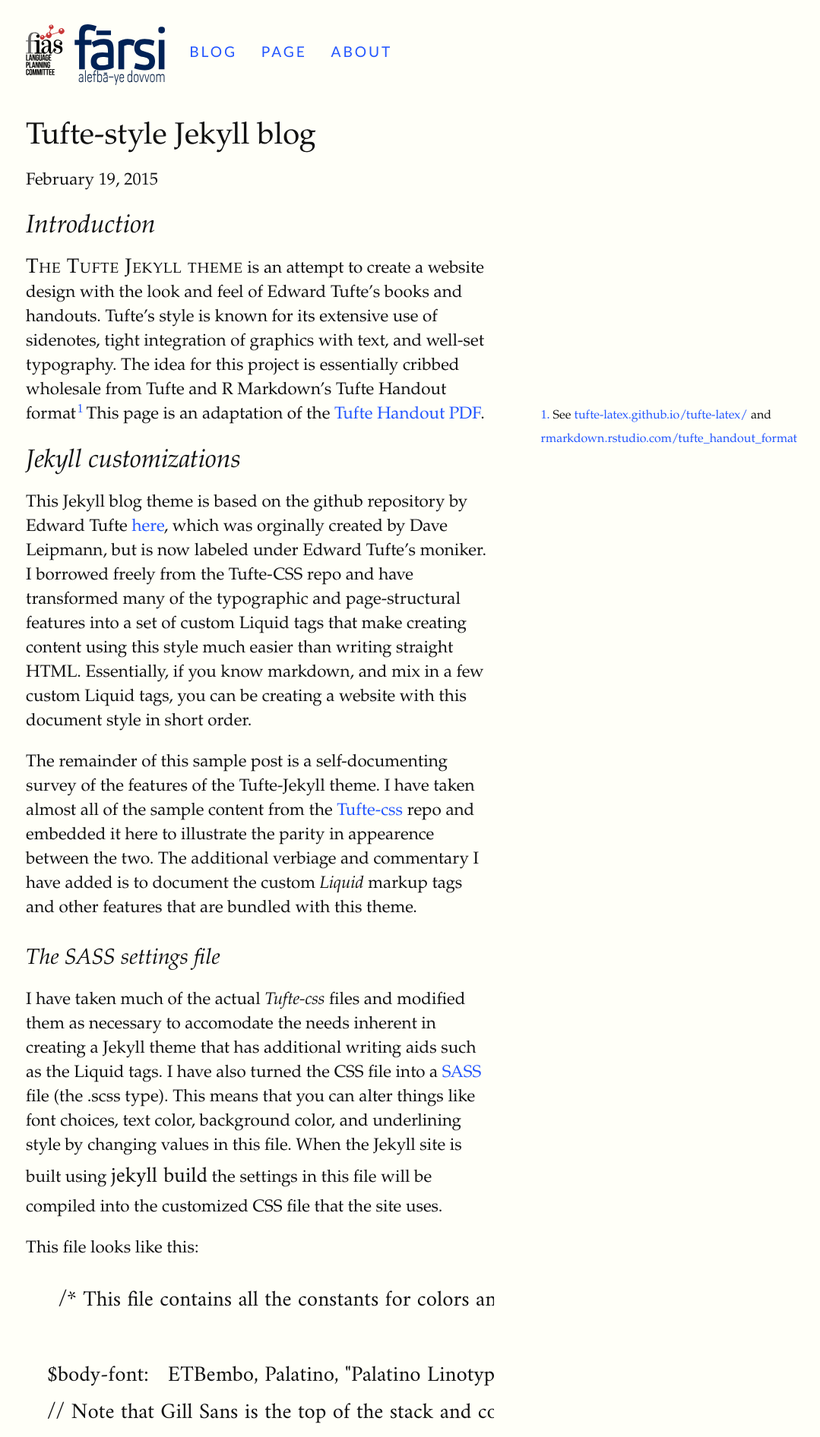
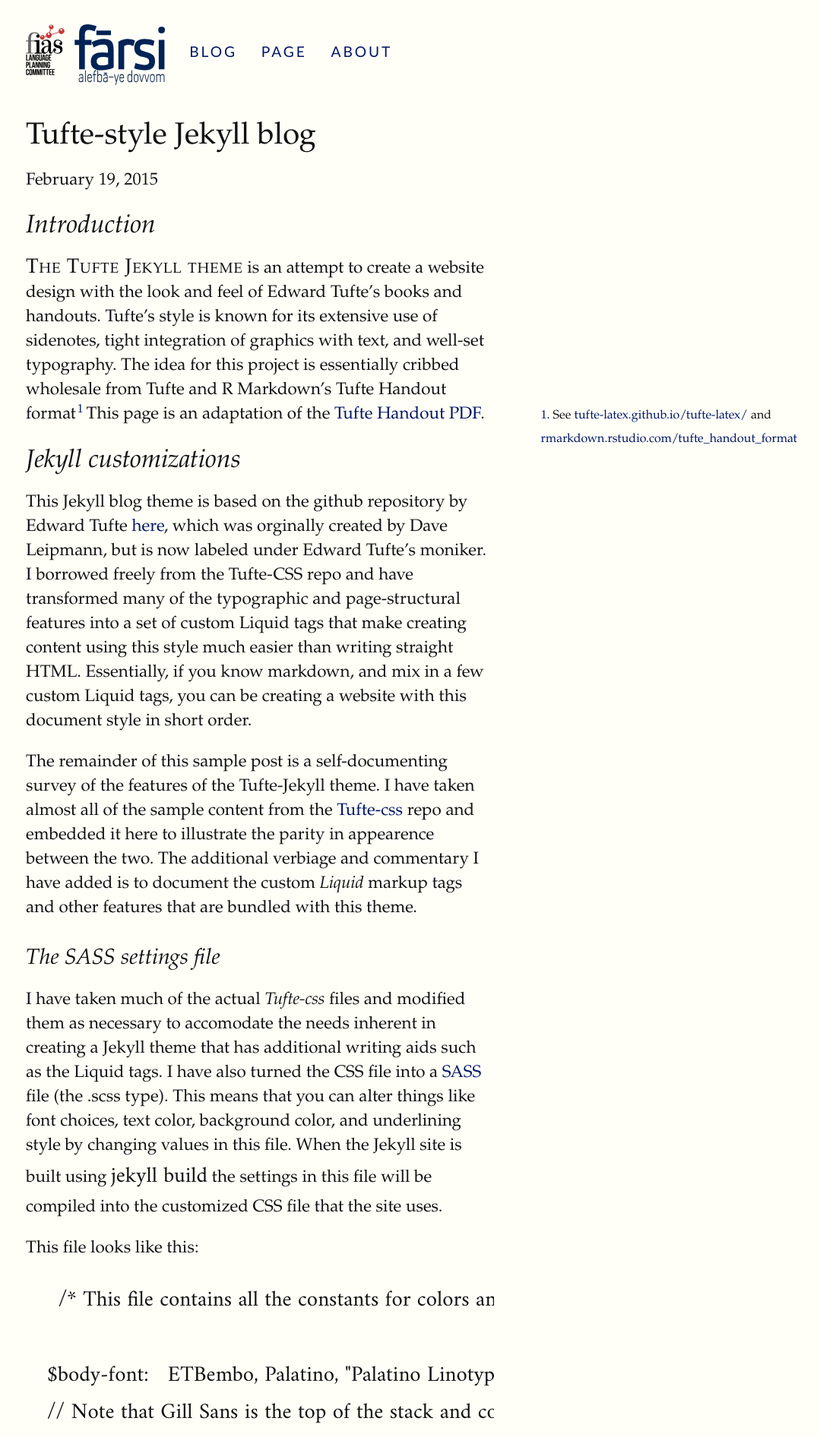
Before and after one commit to fiasinstitute/persian, a Jekyll site: the page built from _posts/2015-02-19-tufte-style-jekyll-blog.md, in a window 1280 px wide. Shown: the top 1892 px of the page at 76% size, without its empty margins (126-1205 px from the left). Built offline with Jekyll 4.4.1, drawn with Linux system fonts in a browser that asks for light colours; formulas are drawn with MathJax 3; a script that is not in the unit is left out.

Commit message:
Update _settings.scss

```diff
--- a/_sass/_settings.scss
+++ b/_sass/_settings.scss
@@ -9,6 +9,6 @@
 $url-font: "Lucida Console", "Lucida Sans Typewriter", Monaco, "Bitstream Vera Sans Mono", monospace;
 $text-color: #111;
 $bg-color: #fffff8;
-$contrast-color: #2255ff; //#a00000
+$contrast-color: #001663; //#a00000
 $border-color: #333333;
 $link-style: color; // choices are 'color' or 'underline'. Default is color using $contrast-color set above
```
